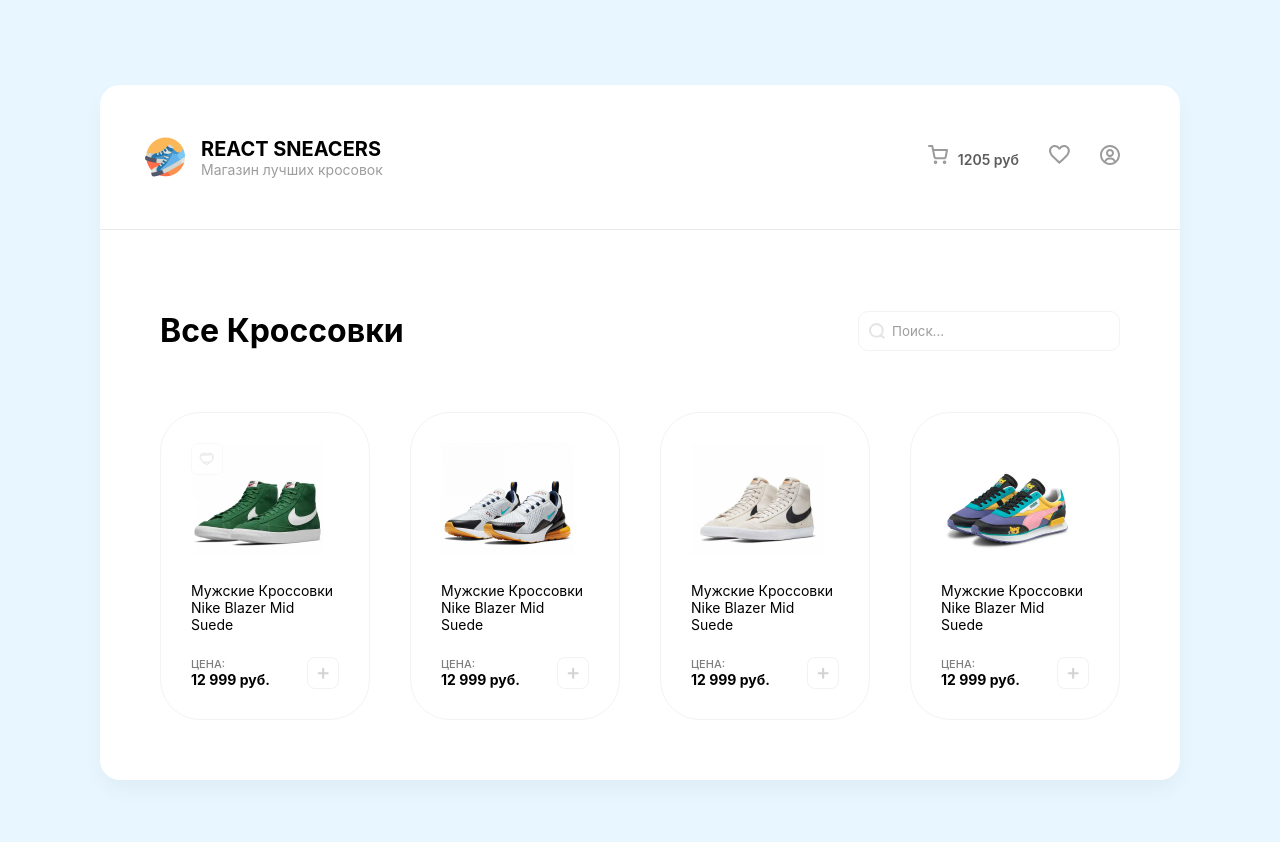
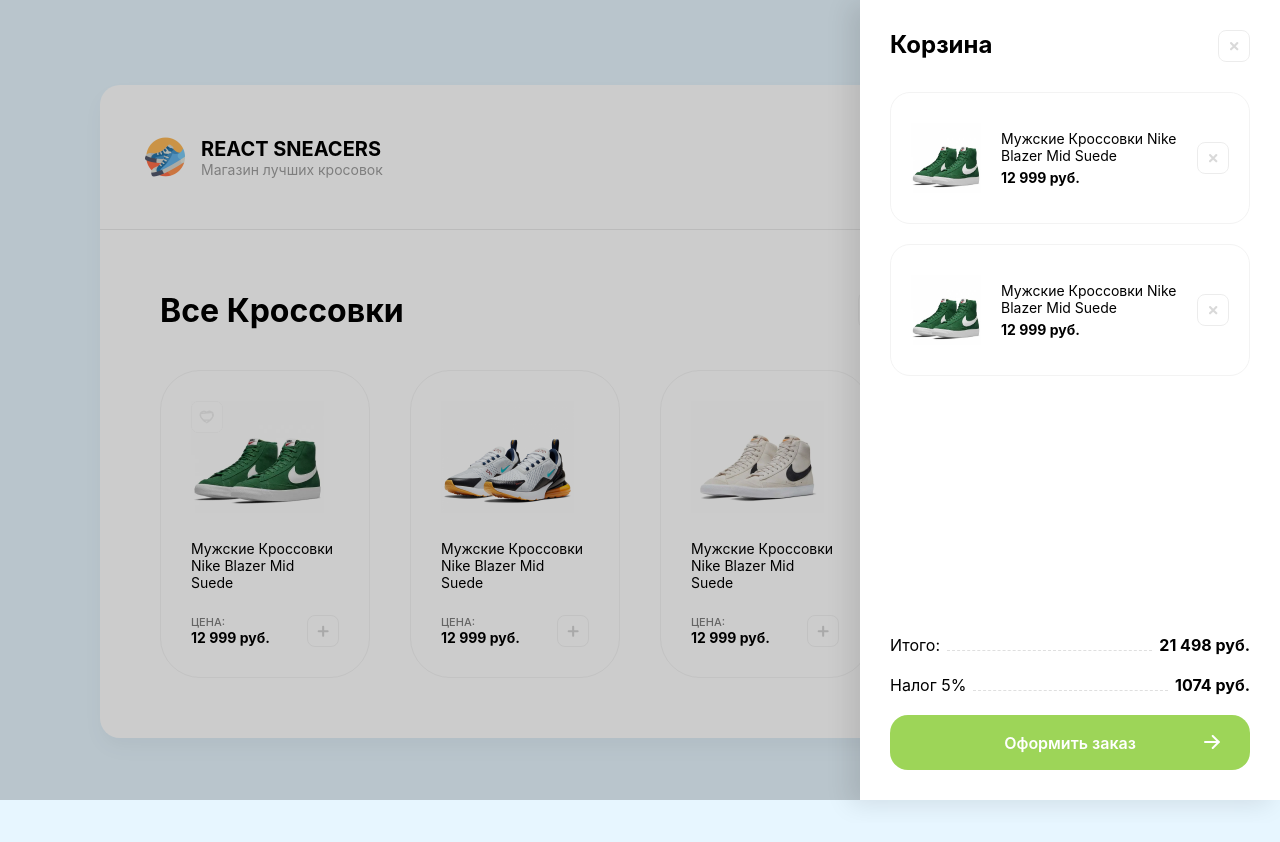
Before and after one commit to beez0mbie/react-sneakers, a React (Create React App) app: page / in a window 1280 px wide. Shown: the top 842 px of the page. Built offline with nearby package versions, Linux system fonts and the light colour scheme; the HTML template or start-up script is replaced by a standard one.

Commit message:
add styles for overlay cart

```diff
--- a/src/App.js
+++ b/src/App.js
@@ -1,6 +1,57 @@
 function App() {
   return (
     <div className="wrapper">
+
+      <div className="overlay">
+        <div className="drawer">
+          <div className="cartTitle">
+            <h2>Корзина </h2>
+            <img className="removeBtn" src="/img/btn-remove.svg" alt="Remove" />
+          </div>
+
+          <div className="cartItems">
+            <div className="cartItem">
+              <img className="cartImg" src="/img/sneakers/1.jpg" alt="Sneakers" />
+              <div className="cartItemTextContent">
+                <p className="cartItemName">Мужские Кроссовки Nike Blazer Mid Suede</p>
+                <b className="cartItemPrice">12 999 руб.</b>
+              </div>
+              <img className="removeBtn" src="/img/btn-remove.svg" alt="Remove" />
+            </div>
+            <div className="cartItem">
+              <img className="cartImg" src="/img/sneakers/1.jpg" alt="Sneakers" />
+              <div className="cartItemTextContent">
+                <p className="cartItemName">Мужские Кроссовки Nike Blazer Mid Suede</p>
+                <b className="cartItemPrice">12 999 руб.</b>
+              </div>
+              <img className="removeBtn" src="/img/btn-remove.svg" alt="Remove" />
+            </div>
+          </div>
+
+          <div className="cartTotalBlock">
+            <ul>
+              <li className="cartPrice">
+                <span>Итого:</span>
+                <div className="dashed"></div>
+                <b>21 498 руб.</b>
+              </li>
+              <li className="cartPrice">
+                <span>Налог 5%</span>
+                <div className="dashed"></div>
+                <b>1074 руб.</b>
+              </li>
+            </ul>
+
+            <button className="checkoutBtn">
+              Оформить заказ
+              <img src="/img/arrow.svg" alt="Arrow" className="arrowImg" />
+            </button>
+
+          </div>
+
+        </div>
+      </div>
+
       <header className="header">
         <div className="logo">
           <img src="/img/logo.png" alt="sneakers" className="logoSneakers"/>
--- a/src/clear.scss
+++ b/src/clear.scss
@@ -1,6 +1,10 @@
 * {
     box-sizing: border-box;
     outline: none;
+}
+
+body, h1, h2, h3, h4, p, a {
+    margin: 0;
 }
 
 a {
--- a/src/index.scss
+++ b/src/index.scss
@@ -11,7 +11,6 @@
 * {
   font-family: 'Inter', system-ui;
 }
-
 
 .wrapper {
   margin: 85px auto;
@@ -166,3 +165,137 @@
 
 
 }
+
+
+
+
+.overlay {
+  position: absolute;
+  width: 100%;
+  height: 100%;
+  left: 0;
+  top: 0;
+  background-color: rgba(0, 0, 0, 0.2);
+  z-index: 1;
+}
+
+.drawer {
+  position: absolute;
+  display: flex;
+  flex-direction: column;
+  width: 420px;
+  height: 100%;
+  right: 0;
+  background: #FFFFFF;
+  box-shadow: -10px 4px 24px rgba(0, 0, 0, 0.1);
+  padding: 30px;
+}
+
+.cartTitle {
+  display: flex;
+  justify-content: space-between;
+  margin-bottom: 30px;
+}
+
+.cartItems {
+  flex: 1;
+  overflow: auto;
+  margin-bottom: 40px;
+}
+
+
+.cartItem {
+  display: flex;
+  align-items: center;
+  padding: 30px 20px;
+  border: 1px solid #F3F3F3;
+  border-radius: 20px;
+  margin-bottom: 20px;
+
+  .cartItemTextContent {
+    margin-right: 20px;
+    font-size: 14px;
+  }
+
+  .cartItemName {
+    margin-bottom: 5px;
+
+  }
+
+  .cartImg {
+    width: 70px;
+    height: 70px;
+    margin-right: 20px;
+  }
+
+
+}
+
+.removeBtn {
+  opacity: 0.5;
+  transition: opacity 0.15s ease-in-out;
+  cursor: pointer;
+
+  &:hover {
+    opacity: 1;
+  }
+
+}
+
+.cartTotalBlock {
+
+  .cartPrice {
+    display: flex;
+    align-items: flex-end;
+    margin-bottom: 20px;
+  }
+
+  .dashed {
+    flex: 1;
+    border-bottom: 1px dashed #DFDFDF;
+    position: relative;
+    top: -4px;
+    margin: 0 7px;
+  }
+
+  .checkoutBtn {
+
+    position: relative;
+
+    .arrowImg {
+      position: absolute;
+      right: 30px;
+      top: 20px;
+      transition: transform 0.2s ease-in-out;
+    }
+
+    &:hover {
+      .arrowImg{
+        transform: translateX(5px);
+      }
+    }
+  }
+
+}
+
+.checkoutBtn {
+  height: 55px;
+  width: 100%;
+
+  background: #9DD558;
+  border-radius: 18px;
+  border: 0;
+  color: white;
+  font-weight: 600;
+  font-size: 16px;
+  cursor: pointer;
+  transition: background 0.2s ease-in-out;
+
+  &:hover{
+    background: lighten($color: #9DD558, $amount: 5%);
+  }
+
+  &:active {
+    background: darken($color: #9DD558, $amount: 5%);
+  }
+}
```
Also changed, not shown: public/img/arrow.svg (added), public/img/btn-remove.svg (added).
